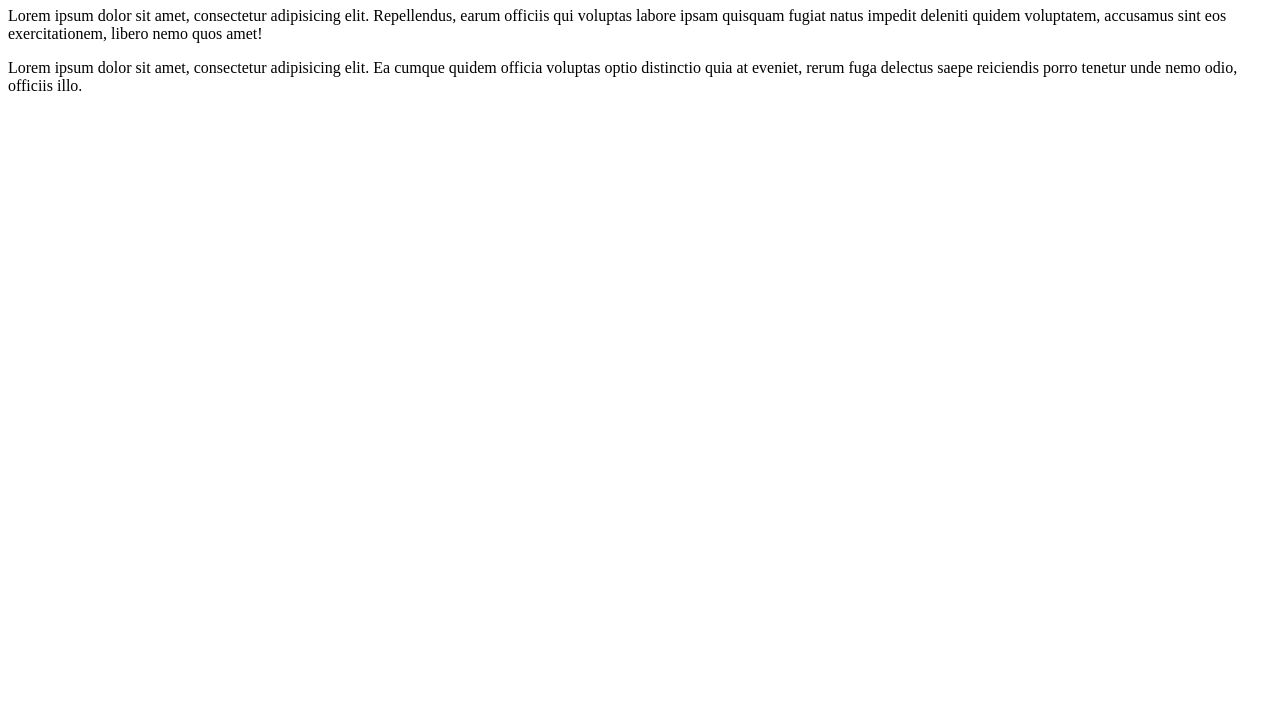
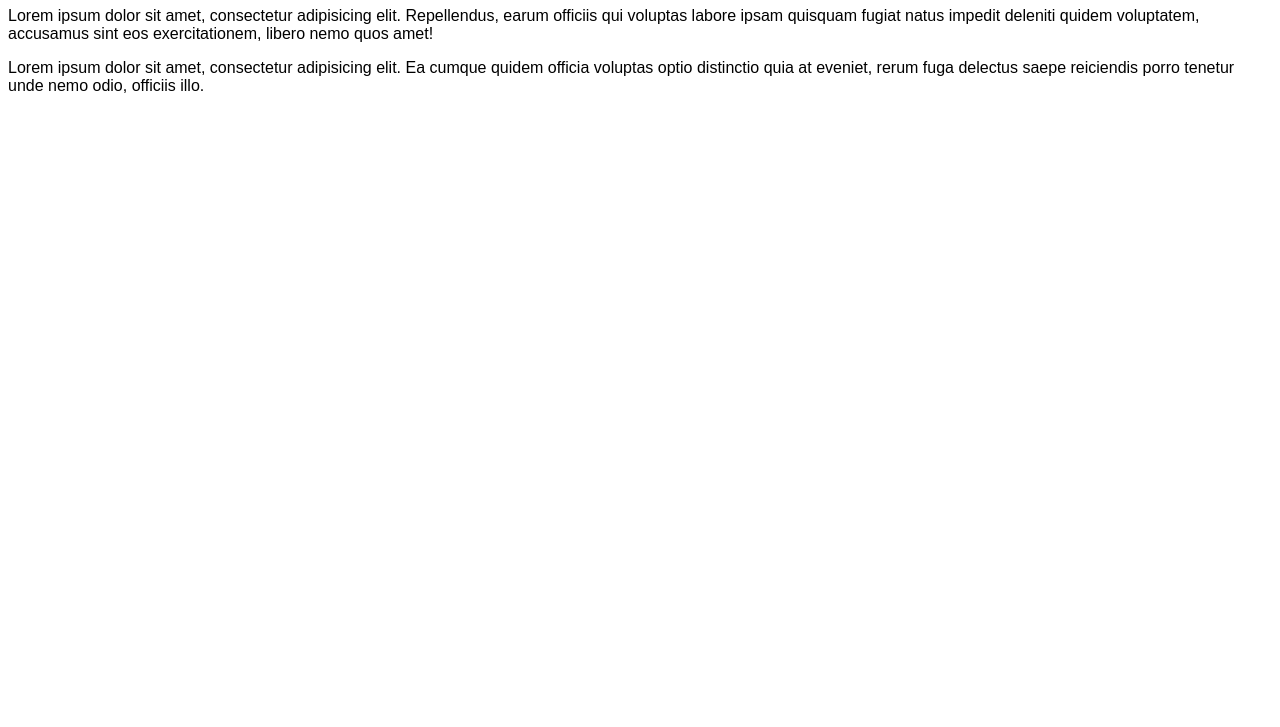
Before and after one commit to TontonSutter/test, a plain HTML site: page index.html in a window 1280 px wide. Shown: the part 73-800 px from the top of the page. Drawn offline with Linux system fonts and the light colour scheme.

Commit message:
premier git add all

```diff
--- a/index.html
+++ b/index.html
@@ -3,7 +3,8 @@
     <head>
         <title>Notre site</title>
         <meta charset="utf-8"/>
-        <link rel="stylesheet" href="css/style.css" type="text/css" media="all">
+        <link rel="stylesheet" href="css/coucou.css" type="text/css" media="all">
+        <script src="js/script.js" type="text/javascript"></script>
     </head>
 
     <body>
```
Also changed, not shown: script.js (added).
